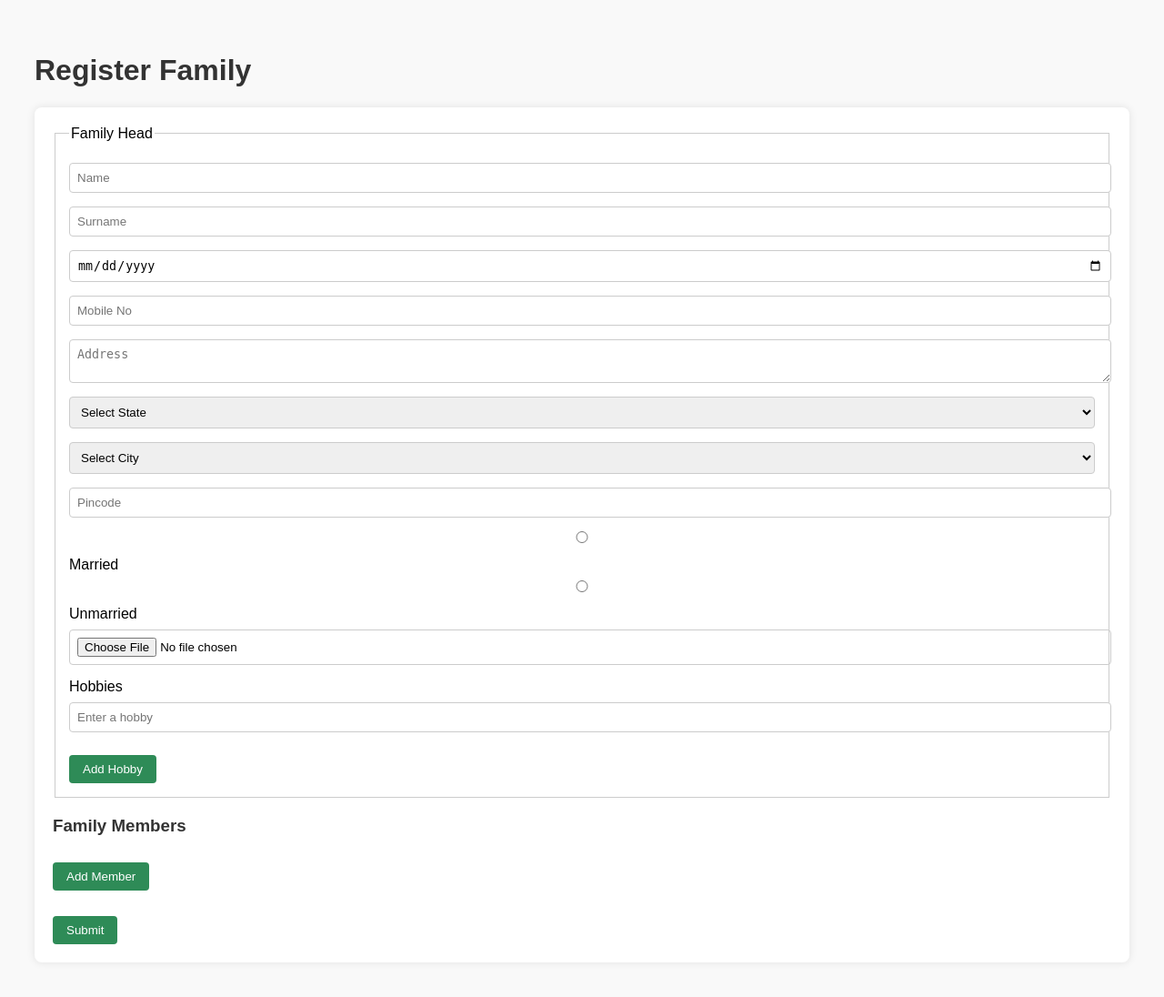
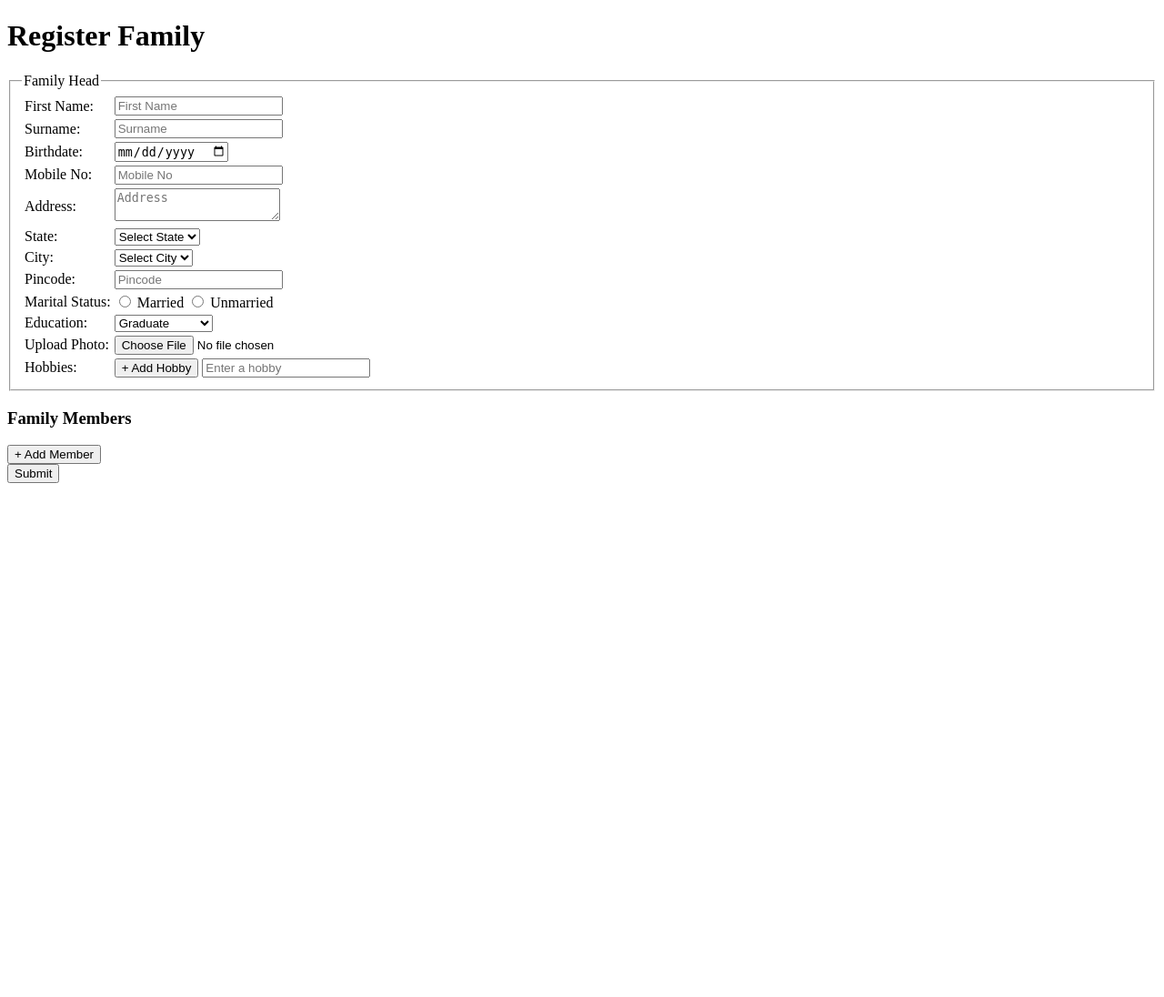
Before and after one commit to ShreyasBidwai/FIMS-Django, a Django app: page /regis/ in a window 1280 px wide. Shown: the whole page at 91% size. After the commit the page ends 531 px from the top, so only its background shows below. Run offline with Django 4.2, Linux system fonts and the light colour scheme; data that the repository does not hold is empty.

Commit message:
Login/Logout, state/city functionalities done, models added to django-admin

```diff
--- a/fimsDjango/fims/admin.py
+++ b/fimsDjango/fims/admin.py
@@ -1,3 +1,6 @@
 from django.contrib import admin
+from .models import *
 
-# Register your models here.
+admin.site.register(FamilyHead)
+admin.site.register(FamilyMember)
+admin.site.register(Hobby)
--- a/fimsDjango/fims/static/fims/css/registration.css
+++ /dev/null
@@ -1,47 +0,0 @@
-/* static/css/register.css */
-
-body {
-    font-family: Arial, sans-serif;
-    padding: 30px;
-    background-color: #f9f9f9;
-}
-
-h1, h3 {
-    color: #333;
-}
-
-form {
-    background: #fff;
-    padding: 20px;
-    border-radius: 8px;
-    box-shadow: 0 0 10px rgba(0, 0, 0, 0.1);
-}
-
-fieldset {
-    margin-bottom: 20px;
-    border: 1px solid #ccc;
-    padding: 15px;
-}
-
-input, select, textarea {
-    display: block;
-    width: 100%;
-    margin: 8px 0 15px;
-    padding: 8px;
-    border-radius: 4px;
-    border: 1px solid #ccc;
-}
-
-button {
-    padding: 8px 15px;
-    margin-top: 10px;
-    background-color: #2e8b57;
-    color: white;
-    border: none;
-    border-radius: 4px;
-    cursor: pointer;
-}
-
-button:hover {
-    background-color: #246b47;
-}
--- a/fimsDjango/fims/static/fims/js/registration.js
+++ b/fimsDjango/fims/static/fims/js/registration.js
@@ -1,3 +1,21 @@
+// jQuery for dynamic state/city dropdowns for Family Head
+$(document).ready(function(){
+    $("#head_state").change(function(){
+        var stateId = $(this).val();
+        $("#head_city").empty().append('<option value="">Select City</option>');
+        if(stateId){
+            $.ajax({
+                url: "/city/",
+                data: { "state_id": stateId },
+                success: function(data){
+                    $.each(data, function(index, city){
+                        $("#head_city").append('<option value="'+city.id+'">'+city.name+'</option>');
+                    });
+                }
+            });
+        }
+    });
+});
 // static/js/register.js
 
 // Show/Hide wedding date based on marital status
@@ -48,18 +66,61 @@ function addMember() {
             <input type="text" name="member_${memberIndex}_mobile" placeholder="Mobile No (optional)" maxlength="10">
             <input type="file" name="member_${memberIndex}_photo" accept="image/png, image/jpeg">
 
+            <div class="form-row">
+                <label for="member_${memberIndex}_education">Education:</label>
+                <select name="member_${memberIndex}_education" id="member_${memberIndex}_education" required>
+                    <option value="Graduate">Graduate</option>
+                    <option value="Post Graduate">Post Graduate</option>
+                    <option value="Diploma">Diploma</option>
+                </select>
+            </div>
+
             <label>
                 <input type="checkbox" onchange="toggleAddress(this, ${memberIndex})"> Has different address?
             </label>
 
             <div class="address-fields" id="address_${memberIndex}" style="display:none;">
                 <textarea name="member_${memberIndex}_address" placeholder="Address"></textarea>
-                <input type="text" name="member_${memberIndex}_state" placeholder="State">
-                <input type="text" name="member_${memberIndex}_city" placeholder="City">
+                <select name="member_${memberIndex}_state" id="member_${memberIndex}_state">
+                    <option value="">Select State</option>
+                </select>
+                <select name="member_${memberIndex}_city" id="member_${memberIndex}_city">
+                    <option value="">Select City</option>
+                </select>
                 <input type="text" name="member_${memberIndex}_pincode" placeholder="Pincode" maxlength="6">
             </div>
         </fieldset>
     `;
+
+    // Populate states for the new member
+    var states = window.statesForMembers || [];
+    var $stateSelect = div.querySelector(`#member_${memberIndex}_state`);
+    if ($stateSelect && states.length > 0) {
+        states.forEach(function(state) {
+            var opt = document.createElement('option');
+            opt.value = state.id;
+            opt.textContent = state.name;
+            $stateSelect.appendChild(opt);
+        });
+    }
+
+    // Attach change event for dynamic city loading
+    $(div).on('change', `#member_${memberIndex}_state`, function() {
+        var stateId = $(this).val();
+        var $citySelect = $(div).find(`#member_${memberIndex}_city`);
+        $citySelect.empty().append('<option value="">Select City</option>');
+        if(stateId){
+            $.ajax({
+                url: "/city/",
+                data: { "state_id": stateId },
+                success: function(data){
+                    $.each(data, function(index, city){
+                        $citySelect.append('<option value="'+city.id+'">'+city.name+'</option>');
+                    });
+                }
+            });
+        }
+    });
 
     container.appendChild(div);
 }
--- a/fimsDjango/fims/templates/login.html
+++ b/fimsDjango/fims/templates/login.html
@@ -12,11 +12,12 @@
         <h1>Family Info Management System</h1>
         <h3>Enter your login credentials</h3>
 
-        <form action="" name="login">
+        <form action="" name="login_view" method="post">
+            {% csrf_token %}
             <label for="first">
                 Username:
             </label>
-            <input type="text" id="first" name="first"
+            <input type="text" id="first" name="username"
                 placeholder="Enter your Username" required>
 
             <label for="password">
--- a/fimsDjango/fims/templates/registration.html
+++ b/fimsDjango/fims/templates/registration.html
@@ -1,4 +1,3 @@
-<!-- templates/register.html -->
 <!DOCTYPE html>
 {% load static %}
 <html lang="en">
@@ -6,6 +5,7 @@
     <meta charset="UTF-8">
     <title>Family Registration</title>
     <link rel="stylesheet" href="{% static 'fims/css/registration.css' %}">
+    <script src="{% static 'fims/js/registration.js' %}" defer></script>
 </head>
 <body>
     <h1>Register Family</h1>
@@ -16,52 +16,105 @@
         <!-- Family Head Section -->
         <fieldset>
             <legend>Family Head</legend>
-            <input type="text" name="head_name" placeholder="Name" required maxlength="50">
-            <input type="text" name="head_surname" placeholder="Surname" required maxlength="50">
-            <input type="date" name="head_birthdate" required>
-            <input type="text" name="head_mobile" placeholder="Mobile No" required maxlength="10">
-            <textarea name="head_address" placeholder="Address" required></textarea>
+            <table class="form-table">
+                <tr>
+                    <td><label for="head_name">First Name:</label></td>
+                    <td><input type="text" name="head_name" placeholder="First Name" required maxlength="50"></td>
+                </tr>
+                <tr>
+                    <td><label for="head_surname">Surname:</label></td>
+                    <td><input type="text" name="head_surname" placeholder="Surname" required maxlength="50"></td>
+                </tr>
+                <tr>
+                    <td><label for="head_birthdate">Birthdate:</label></td>
+                    <td><input type="date" name="head_birthdate" required></td>
+                </tr>
+                <tr>
+                    <td><label for="head_mobile">Mobile No:</label></td>
+                    <td><input type="text" name="head_mobile" placeholder="Mobile No" required maxlength="10"></td>
+                </tr>
+                <tr>
+                    <td><label for="head_address">Address:</label></td>
+                    <td><textarea name="head_address" placeholder="Address" required></textarea></td>
+                </tr>
+                <tr>
+                    <td><label for="head_state">State:</label></td>
+                    <td>
+                        <select name="head_state" id="head_state" required>
+                            <option value="">Select State</option>
+                            {% for state in states %}
+                                <option value="{{ state.id }}">{{ state.name }}</option>
+                            {% endfor %}
+                        </select>
+                    </td>
+                </tr>
+                <tr>
+                    <td><label for="head_city">City:</label></td>
+                    <td>
+                        <select name="head_city" id="head_city" required>
+                            <option value="">Select City</option>
+                        </select>
+                    </td>
+                </tr>
+                <tr>
+                    <td><label for="head_pincode">Pincode:</label></td>
+                    <td><input type="text" name="head_pincode" placeholder="Pincode" required maxlength="6"></td>
+                </tr>
+                <tr>
+                    <td>Marital Status:</td>
+                    <td>
+                        <label><input type="radio" name="head_marital_status" value="Married" required> Married</label>
+                        <label><input type="radio" name="head_marital_status" value="Unmarried"> Unmarried</label>
+                    </td>
+                </tr>
+                <tr id="wedding_date_row" style="display:none;">
+                    <td><label for="head_wedding_date">Wedding Date:</label></td>
+                    <td><input type="date" name="head_wedding_date" id="wedding_date"></td>
+                </tr>
+                <tr>
+                    <td><label for="head_education">Education:</label></td>
+                    <td>
+                        <select name="head_education" id="head_education" required>
+                            <option value="Graduate">Graduate</option>
+                            <option value="Post Graduate">Post Graduate</option>
+                            <option value="Diploma">Diploma</option>
+                        </select>
+                    </td>
+                </tr>
+                <tr>
+                    <td><label for="head_photo">Upload Photo:</label></td>
+                    <td><input type="file" name="head_photo" accept="image/png, image/jpeg" required></td>
+                </tr>
+                <tr>
+                    <td>Hobbies:</td>
+                    <td>
+                        <div id="hobbies-section">
+                            <button type="button" class="secondary" onclick="addHobby()">+ Add Hobby</button>
+                            <input type="text" name="head_hobbies[]" required placeholder="Enter a hobby">
 
-            <select name="head_state" required>
-                <option value="">Select State</option>
-                <!-- Dynamically fill options -->
-            </select>
-            <select name="head_city" required>
-                <option value="">Select City</option>
-            </select>
-
-            <input type="text" name="head_pincode" placeholder="Pincode" required maxlength="6">
-
-            <label>
-                <input type="radio" name="head_marital_status" value="Married" required> Married
-            </label>
-            <label>
-                <input type="radio" name="head_marital_status" value="Unmarried"> Unmarried
-            </label>
-
-            <input type="date" name="head_wedding_date" id="wedding_date" style="display:none;">
-
-            <input type="file" name="head_photo" accept="image/png, image/jpeg" required>
-
-            <!-- Hobbies -->
-            <div id="hobbies-section">
-                <label>Hobbies</label>
-                <input type="text" name="head_hobbies[]" required placeholder="Enter a hobby">
-                <button type="button" onclick="addHobby()">Add Hobby</button>
-            </div>
+                        </div>
+                    </td>
+                </tr>
+            </table>
         </fieldset>
 
         <!-- Family Members Section -->
         <div id="members-container">
             <h3>Family Members</h3>
+            <!-- Members appended here -->
         </div>
 
-        <button type="button" onclick="addMember()">Add Member</button>
+        <button type="button" class="secondary" onclick="addMember()">+ Add Member</button>
 
-        <br><br>
-        <button type="submit">Submit</button>
+        <div class="form-actions">
+            <button type="submit" class="primary">Submit</button>
+        </div>
     </form>
-
-    <script src="{% static 'fims/js/registration.js' %}"></script>
 </body>
+<script src="https://code.jquery.com/jquery-3.6.0.min.js"></script>
+{{ states|json_script:"states-data" }}
+<script>
+    window.statesForMembers = JSON.parse(document.getElementById('states-data').textContent);
+</script>
+<script src="{% static 'fims/js/registration.js' %}"></script>
 </html>
--- a/fimsDjango/fims/views.py
+++ b/fimsDjango/fims/views.py
@@ -1,10 +1,57 @@
+from django.contrib.auth import authenticate, login, logout
+from django.shortcuts import render, redirect
+from django.contrib.auth.decorators import login_required
 from django.shortcuts import render
+from django.http import JsonResponse
+from .models import State, City
+
+
 
 def home(request):
     return render(request, 'home.html')
 
+
 def regis(request):
-    return render(request, 'registration.html')
+    states = list(State.objects.filter(country_id=101).values('id', 'name'))
+    return render(request, 'registration.html', {'states': states})
 
-def login(request):
+
+def login_view(request):
+    if request.method == 'POST':
+        username = request.POST.get('username')
+        password = request.POST.get('password')
+
+        user = authenticate(request, username=username, password=password)
+
+        if user is not None and user.is_superuser:
+            login(request, user)
+            return redirect('dashboard')
+        else:
+            return render(
+                request,
+                'login.html',
+                {'error_message': 'Invalid credentials or not a superuser'}
+            )
+
     return render(request, 'login.html')
+
+
+@login_required(login_url='login')
+def dashboard(request):
+    return render(request, 'dashboard.html', {'username': request.user.username})
+
+
+def logout_view(request):
+    logout(request)
+    return redirect('login_view')
+
+
+
+def state(request):
+    states = State.objects.all()
+    return render(request, 'family_registration.html', {"states": states})
+
+def city(request):
+    state_id = request.GET.get("state_id")
+    cities = City.objects.filter(state_id=state_id).values("id", "name")
+    return JsonResponse(list(cities), safe=False)
--- a/fimsDjango/fimsDjango/settings.py
+++ b/fimsDjango/fimsDjango/settings.py
@@ -129,7 +129,7 @@ USE_TZ = True
 # Static files (CSS, JavaScript, Images)
 # https://docs.djangoproject.com/en/4.2/howto/static-files/
 
-STATIC_URL = 'static/'
+STATIC_URL = '/static/'
 
 # Default primary key field type
 # https://docs.djangoproject.com/en/4.2/ref/settings/#default-auto-field
--- a/fimsDjango/fimsDjango/urls.py
+++ b/fimsDjango/fimsDjango/urls.py
@@ -16,11 +16,15 @@ Including another URLconf
 """
 from django.contrib import admin
 from django.urls import path
-from fims.views import regis, home, login
+from fims.views import regis, home, login_view, logout_view, dashboard, state, city
 
 urlpatterns = [
-    path('', home),
-    path('regis/', regis),
-    path('login/', login),
+    path('', home, name='home'),
+    path('regis/', regis, name='regis'),
+    path('login/', login_view, name='login_view'),
+    path('logout/', logout_view, name='logout'),
+    path('dashboard/', dashboard, name='dashboard'),
+    path("state/", state, name="state"),
+    path("city/", city, name="city"),
     path('admin/', admin.site.urls),
 ]
```
Also changed, not shown: fimsDjango/fims/models.py (+34 -6 lines), fimsDjango/fims/static/fims/css/login.css (deleted, +0 -65 lines), fimsDjango/fims/templates/dashboard.html (added, +12 -0 lines), fimsDjango/fims/templates/home.html (+3 -4 lines), fimsDjango/fims/migrations/0003_familyhead_education.py (added), fimsDjango/fims/migrations/0004_rename_name_hobby_hobby.py (added), fimsDjango/fims/migrations/0005_state_city.py (added).
